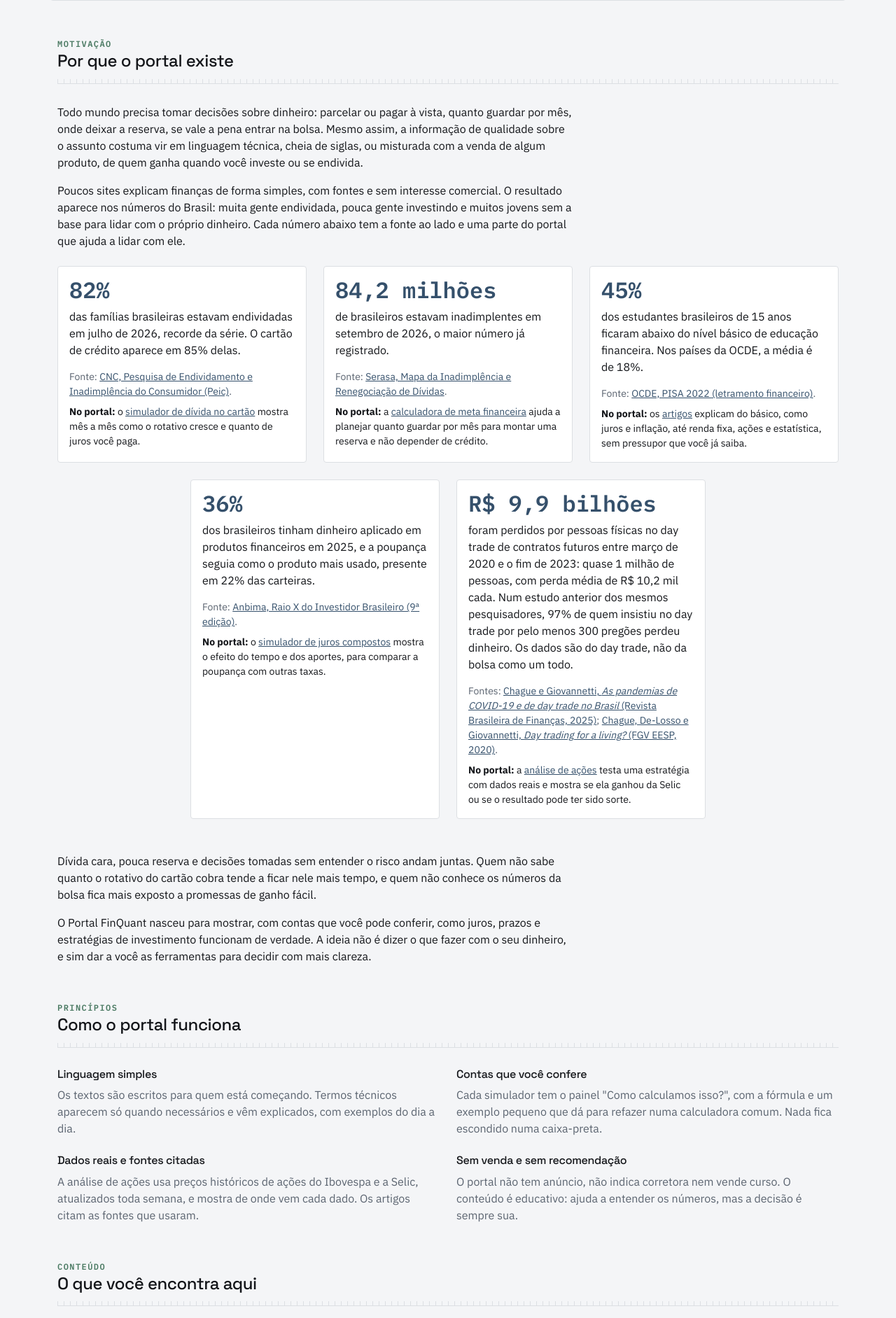
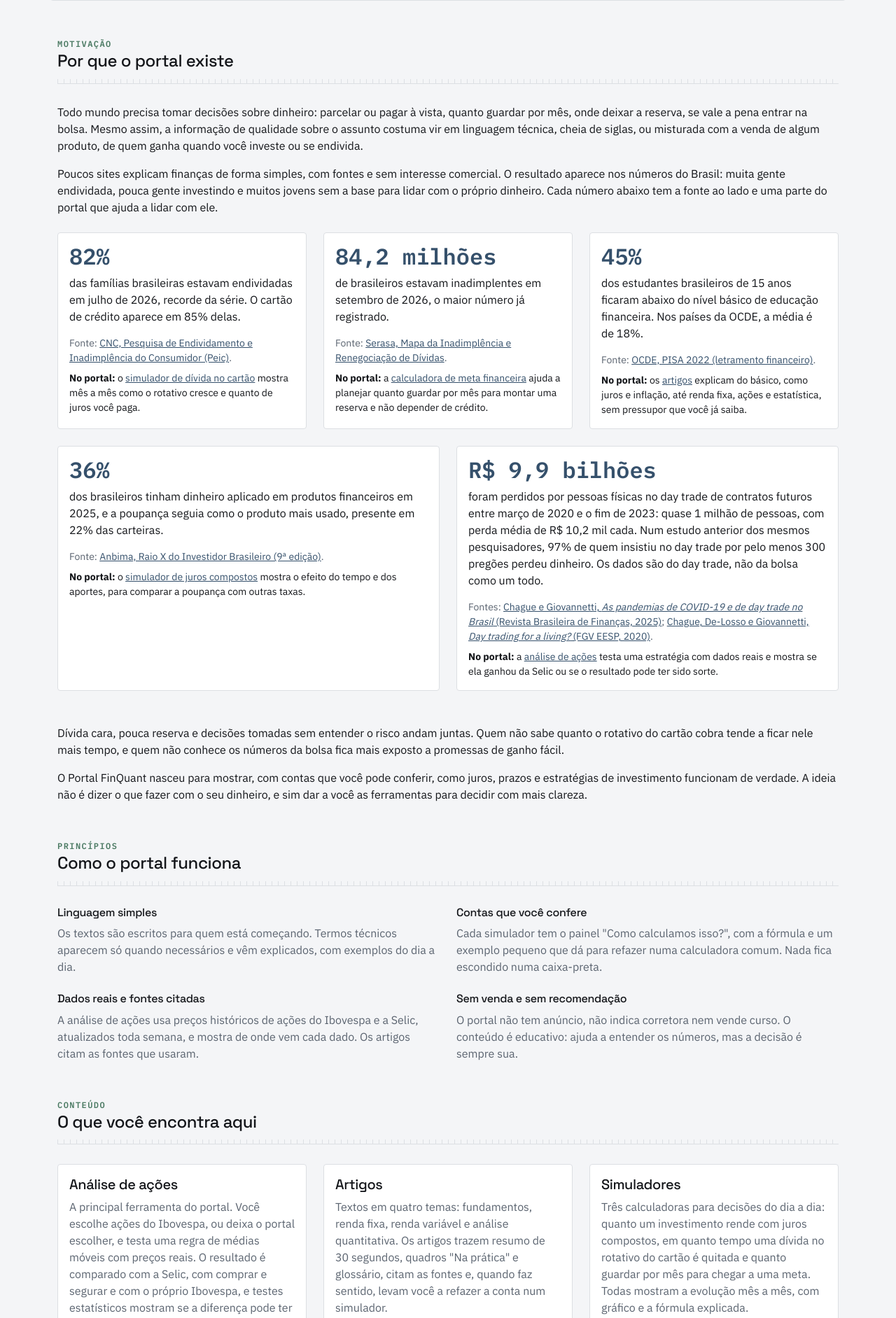
Before and after one commit to pagliarinimvp/portal-finquant, a Django app: page /sobre/ in a window 1280 px wide. Shown: the part 588-2471 px from the top of the page at 70% size. Run offline with Django 5.2, Linux system fonts and the light colour scheme.

Commit message:
Sobre: texto na largura dos cartões e grade dos números alinhada
Os parágrafos deixam o limite de 46rem e acompanham a largura da grade.
Os cinco cartões ficam em três mais dois no computador (a segunda linha
com metade da largura cada), dois por linha no tablet e um no celular.

Co-Authored-By: Claude Opus 5.5 <noreply@anthropic.com>

```diff
--- a/static/css/site.css
+++ b/static/css/site.css
@@ -687,10 +687,6 @@ footer {
 }
 
 /* Página Sobre: números das pesquisas em destaque */
-.fq-sobre-texto {
-    max-width: 46rem;
-}
-
 .fq-sobre-numero {
     font-size: 2rem;
     font-weight: 600;
--- a/templates/core/sobre.html
+++ b/templates/core/sobre.html
@@ -28,7 +28,7 @@
 <span class="fq-eyebrow">Motivação</span>
 <h2 class="h4 mb-2">Por que o portal existe</h2>
 <div class="fq-regua"></div>
-<div class="mb-4 fq-sobre-texto">
+<div class="mb-4">
     <p>
         Todo mundo precisa tomar decisões sobre dinheiro: parcelar ou pagar à vista, quanto guardar por mês,
         onde deixar a reserva, se vale a pena entrar na bolsa. Mesmo assim, a informação de qualidade sobre o
@@ -42,8 +42,8 @@
         que ajuda a lidar com ele.
     </p>
 </div>
-<div class="row row-cols-1 row-cols-md-2 row-cols-lg-3 g-4 mb-5 justify-content-center">
-    <div class="col">
+<div class="row g-4 mb-5">
+    <div class="col-md-6 col-lg-4">
         <div class="card h-100 fq-sobre-dado">
             <div class="card-body">
                 <p class="fq-sobre-numero fq-numeros">82%</p>
@@ -53,7 +53,7 @@
             </div>
         </div>
     </div>
-    <div class="col">
+    <div class="col-md-6 col-lg-4">
         <div class="card h-100 fq-sobre-dado">
             <div class="card-body">
                 <p class="fq-sobre-numero fq-numeros">84,2 milhões</p>
@@ -63,7 +63,7 @@
             </div>
         </div>
     </div>
-    <div class="col">
+    <div class="col-md-6 col-lg-4">
         <div class="card h-100 fq-sobre-dado">
             <div class="card-body">
                 <p class="fq-sobre-numero fq-numeros">45%</p>
@@ -73,7 +73,7 @@
             </div>
         </div>
     </div>
-    <div class="col">
+    <div class="col-md-6">
         <div class="card h-100 fq-sobre-dado">
             <div class="card-body">
                 <p class="fq-sobre-numero fq-numeros">36%</p>
@@ -83,7 +83,7 @@
             </div>
         </div>
     </div>
-    <div class="col">
+    <div class="col-md-12 col-lg-6">
         <div class="card h-100 fq-sobre-dado">
             <div class="card-body">
                 <p class="fq-sobre-numero fq-numeros">R$ 9,9 bilhões</p>
@@ -94,7 +94,7 @@
         </div>
     </div>
 </div>
-<div class="mb-5 fq-sobre-texto">
+<div class="mb-5">
     <p>
         Dívida cara, pouca reserva e decisões tomadas sem entender o risco andam juntas. Quem não sabe quanto
         o rotativo do cartão cobra tende a ficar nele mais tempo, e quem não conhece os números da bolsa fica
@@ -190,7 +190,7 @@
 <span class="fq-eyebrow">Autor</span>
 <h2 class="h4 mb-2">Quem faz o portal</h2>
 <div class="fq-regua"></div>
-<div class="fq-sobre-texto mb-4">
+<div class="mb-4">
     <p>
         O Portal FinQuant é o Trabalho de Conclusão de Curso de <strong>Marcos Vinicius Pagliarini</strong>,
         formando em Análise e Desenvolvimento de Sistemas na UNISINOS, com
```
